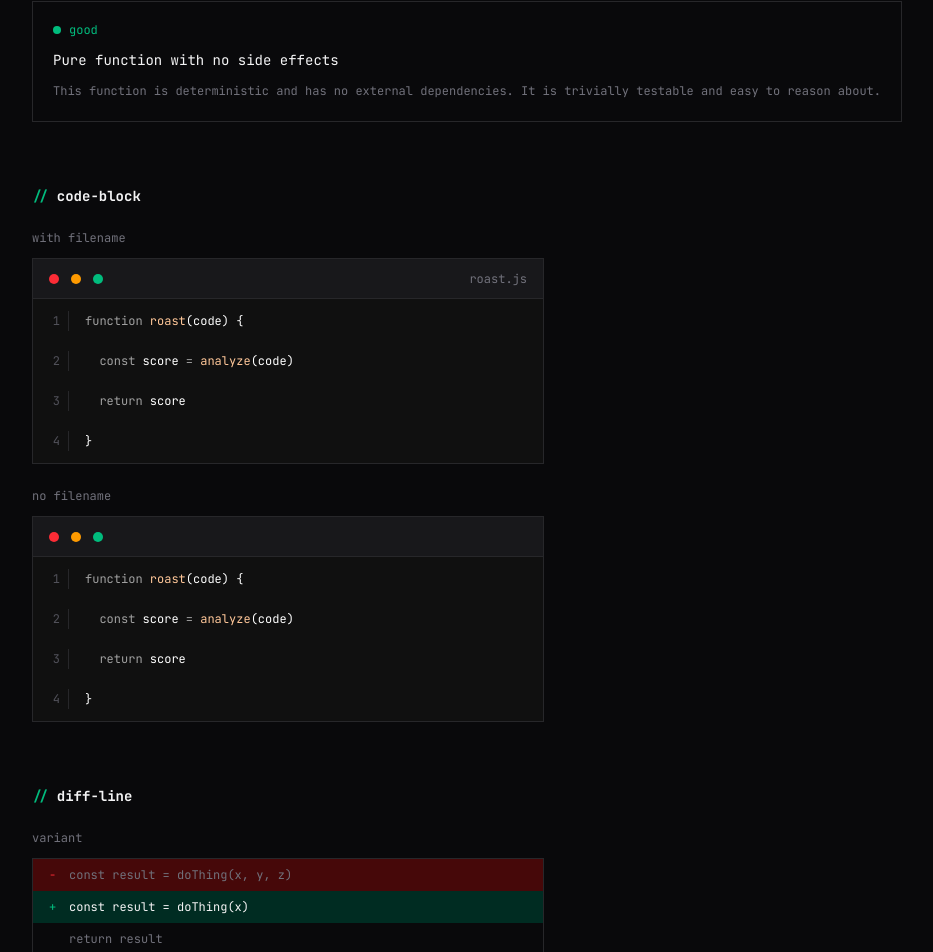
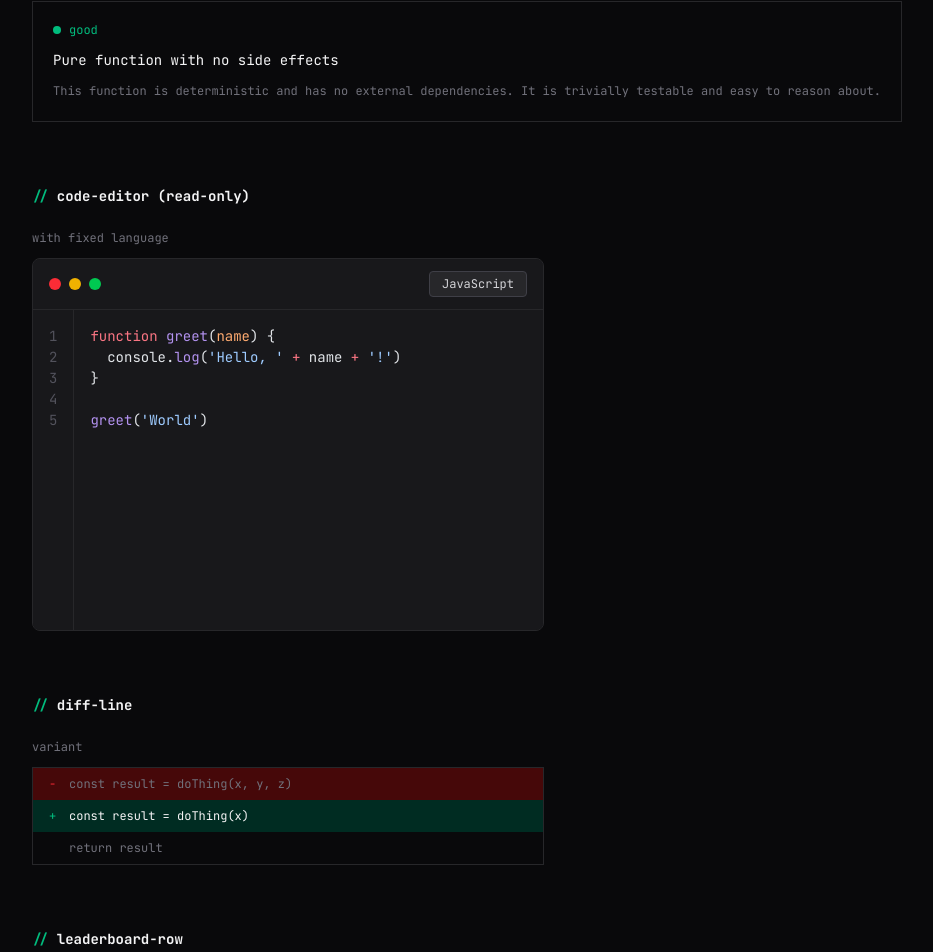
Before and after one commit to guih0113/devroast, a Next.js app: page /components in a window 1280 px wide. Shown: the part 1876-2828 px from the top of the page, without its empty margins (48-981 px from the left). Built offline with nearby package versions, Linux system fonts and the light colour scheme.

Commit message:
feat: add read-only showcase and refactor editor components

```diff
--- a/src/app/components/code-editor-showcase.tsx
+++ b/src/app/components/code-editor-showcase.tsx
@@ -22,3 +22,18 @@ export function CodeEditorShowcase() {
     </CodeEditor.Root>
   )
 }
+
+export function CodeEditorReadOnlyShowcase() {
+  return (
+    <CodeEditor.Root defaultValue={SAMPLE_CODE} language="javascript" readOnly>
+      <CodeEditor.WindowHeader />
+      <CodeEditor.EditorBody>
+        <CodeEditor.LineNumbers />
+        <div className="relative flex-1 overflow-hidden">
+          <CodeEditor.Highlight />
+          <CodeEditor.Textarea />
+        </div>
+      </CodeEditor.EditorBody>
+    </CodeEditor.Root>
+  )
+}
--- a/src/app/components/page.tsx
+++ b/src/app/components/page.tsx
@@ -1,12 +1,11 @@
 import { AnalysisCard } from '@/components/ui/analysis-card'
 import { Badge } from '@/components/ui/badge'
 import { Button } from '@/components/ui/button'
-import { CodeBlock } from '@/components/ui/code-block'
 import { DiffLine } from '@/components/ui/diff-line'
 import { LeaderboardRow } from '@/components/ui/leaderboard-row'
 import { ScoreRing } from '@/components/ui/score-ring'
 import { Toggle } from '@/components/ui/toggle'
-import { CodeEditorShowcase } from './code-editor-showcase'
+import { CodeEditorReadOnlyShowcase, CodeEditorShowcase } from './code-editor-showcase'
 
 function Section({ title, children }: { title: string; children: React.ReactNode }) {
   return (
@@ -129,17 +128,11 @@ export default function ComponentsPage() {
           </Row>
         </Section>
 
-        <Section title="code-block">
-          <Row label="with filename">
-            <CodeBlock
-              code={SAMPLE_CODE}
-              lang="javascript"
-              fileName="roast.js"
-              className="w-full max-w-lg"
-            />
-          </Row>
-          <Row label="no filename">
-            <CodeBlock code={SAMPLE_CODE} lang="javascript" className="w-full max-w-lg" />
+        <Section title="code-editor (read-only)">
+          <Row label="with fixed language">
+            <div className="w-full max-w-lg">
+              <CodeEditorReadOnlyShowcase />
+            </div>
           </Row>
         </Section>
 
--- /dev/null
+++ b/src/app/results/_components/code-viewer.tsx
@@ -0,0 +1,24 @@
+'use client'
+
+import type { BundledLanguage } from 'shiki'
+import { CodeEditor } from '@/components/ui/code-editor'
+
+interface CodeViewerProps {
+  code: string
+  language: BundledLanguage
+}
+
+export function CodeViewer({ code, language }: CodeViewerProps) {
+  return (
+    <CodeEditor.Root defaultValue={code} language={language} readOnly>
+      <CodeEditor.WindowHeader />
+      <CodeEditor.EditorBody>
+        <CodeEditor.LineNumbers />
+        <div className="relative flex-1">
+          <CodeEditor.Highlight />
+          <CodeEditor.Textarea />
+        </div>
+      </CodeEditor.EditorBody>
+    </CodeEditor.Root>
+  )
+}
--- a/src/app/results/page.tsx
+++ b/src/app/results/page.tsx
@@ -4,13 +4,13 @@ import Link from 'next/link'
 import { notFound } from 'next/navigation'
 import type { BundledLanguage } from 'shiki'
 import { AnalysisCard } from '@/components/ui/analysis-card'
-import { CodeBlock } from '@/components/ui/code-block'
 import { DiffLine } from '@/components/ui/diff-line'
 import { ScoreRing } from '@/components/ui/score-ring'
 import { db } from '@/db'
 import { withDatabaseStatus } from '@/db/error-handler'
 import { analysisItems, roasts } from '@/db/schema'
 import { getVerdict } from '@/lib/score'
+import { CodeViewer } from './_components/code-viewer'
 
 type Props = {
   searchParams: Promise<{ id?: string }>
@@ -131,11 +131,7 @@ export default async function ResultsPage({ searchParams }: Props) {
             <span className="font-bold font-mono text-emerald-500 text-sm">{'// '}</span>
             <span className="font-bold font-mono text-sm text-zinc-100">your_submission</span>
           </div>
-          <CodeBlock
-            code={roast.code}
-            lang={roast.lang as BundledLanguage}
-            fileName={roast.fileName ?? undefined}
-          />
+          <CodeViewer code={roast.code} language={roast.lang as BundledLanguage} />
         </div>
 
         <div className="h-px bg-zinc-800" />
--- a/src/components/ui/code-block.tsx
+++ /dev/null
@@ -1,32 +0,0 @@
-import { toJsxRuntime } from 'hast-util-to-jsx-runtime'
-import { Fragment, jsx, jsxs } from 'react/jsx-runtime'
-import type { BundledLanguage } from 'shiki'
-import { codeToHast } from 'shiki'
-import { twMerge } from 'tailwind-merge'
-
-type CodeBlockProps = {
-  code: string
-  lang: BundledLanguage
-  fileName?: string
-  className?: string
-}
-
-export async function CodeBlock({ code, lang, fileName, className }: CodeBlockProps) {
-  const hast = await codeToHast(code, { lang, theme: 'vesper' })
-
-  const rendered = toJsxRuntime(hast, { Fragment, jsx, jsxs })
-
-  return (
-    <div className={twMerge('flex flex-col border border-zinc-800 bg-zinc-900', className)}>
-      <div className="flex h-10 items-center gap-3 border-zinc-800 border-b px-4">
-        <span className="size-2.5 rounded-full bg-red-500" />
-        <span className="size-2.5 rounded-full bg-amber-500" />
-        <span className="size-2.5 rounded-full bg-emerald-500" />
-        <span className="flex-1" />
-        {fileName && <span className="font-mono text-xs text-zinc-500">{fileName}</span>}
-      </div>
-
-      <div className="code-block-body overflow-x-auto">{rendered}</div>
-    </div>
-  )
-}
--- a/src/components/ui/code-editor.tsx
+++ b/src/components/ui/code-editor.tsx
@@ -31,6 +31,7 @@ interface CodeEditorContextValue {
   lineNumbersRef: React.RefObject<HTMLDivElement | null>
   handleScroll: () => void
   handleKeyDown: (e: React.KeyboardEvent<HTMLTextAreaElement>) => void
+  readOnly: boolean
 }
 
 const CodeEditorContext = createContext<CodeEditorContextValue | null>(null)
@@ -41,12 +42,26 @@ function useCodeEditorContext() {
   return ctx
 }
 
-function useCodeEditor(defaultValue: string, onChange?: (code: string) => void) {
+interface UseCodeEditorOptions {
+  defaultValue: string
+  onChange?: (code: string) => void
+  readOnly?: boolean
+  language?: BundledLanguage
+}
+
+function useCodeEditor({
+  defaultValue,
+  onChange,
+  readOnly = false,
+  language: fixedLanguage
+}: UseCodeEditorOptions) {
   const [code, setCodeInternal] = useState(defaultValue)
-  const [language, setLanguageInternal] = useState<BundledLanguage>('javascript')
-  const [languageValue, setLanguageValue] = useState<BundledLanguage | 'auto-detect'>('auto-detect')
+  const [language, setLanguageInternal] = useState<BundledLanguage>(fixedLanguage ?? 'javascript')
+  const [languageValue, setLanguageValue] = useState<BundledLanguage | 'auto-detect'>(
+    fixedLanguage ?? 'auto-detect'
+  )
   const [highlightedHtml, setHighlightedHtml] = useState('')
-  const [manualLanguage, setManualLanguage] = useState(false)
+  const [manualLanguage, setManualLanguage] = useState(!!fixedLanguage)
   const [isHighlighting, setIsHighlighting] = useState(false)
   const lastInputRef = useRef<'typing' | 'paste' | null>(null)
   const highlightTimerRef = useRef<ReturnType<typeof setTimeout> | null>(null)
@@ -228,7 +243,8 @@ function useCodeEditor(defaultValue: string, onChange?: (code: string) => void)
     highlightRef,
     lineNumbersRef,
     handleScroll,
-    handleKeyDown
+    handleKeyDown,
+    readOnly
   }
 }
 
@@ -243,10 +259,20 @@ interface RootProps
     VariantProps<typeof rootVariants> {
   defaultValue?: string
   onChange?: (code: string) => void
+  readOnly?: boolean
+  language?: BundledLanguage
 }
 
-function Root({ className, defaultValue = '', onChange, children, ...props }: RootProps) {
-  const editor = useCodeEditor(defaultValue, onChange)
+function Root({
+  className,
+  defaultValue = '',
+  onChange,
+  readOnly = false,
+  language,
+  children,
+  ...props
+}: RootProps) {
+  const editor = useCodeEditor({ defaultValue, onChange, readOnly, language })
 
   return (
     <CodeEditorContext.Provider
@@ -264,7 +290,8 @@ function Root({ className, defaultValue = '', onChange, children, ...props }: Ro
         highlightRef: editor.highlightRef,
         lineNumbersRef: editor.lineNumbersRef,
         handleScroll: editor.handleScroll,
-        handleKeyDown: editor.handleKeyDown
+        handleKeyDown: editor.handleKeyDown,
+        readOnly: editor.readOnly
       }}
     >
       <div className={rootVariants({ className })} {...props}>
@@ -285,7 +312,7 @@ interface WindowHeaderProps
     VariantProps<typeof windowHeaderVariants> {}
 
 function WindowHeader({ className, ...props }: WindowHeaderProps) {
-  const { languageValue, setLanguage, setAutoDetect } = useCodeEditorContext()
+  const { languageValue, language, setLanguage, setAutoDetect, readOnly } = useCodeEditorContext()
 
   return (
     <div className={windowHeaderVariants({ className })} {...props}>
@@ -294,6 +321,9 @@ function WindowHeader({ className, ...props }: WindowHeaderProps) {
         <div className="h-3 w-3 rounded-full bg-yellow-500" />
         <div className="h-3 w-3 rounded-full bg-green-500" />
       </div>
+      {readOnly ? (
+        <LanguageLabel language={language} />
+      ) : (
         <LanguageSelect
           value={languageValue}
           onChange={(lang) => {
@@ -304,6 +334,7 @@ function WindowHeader({ className, ...props }: WindowHeaderProps) {
             setLanguage(lang)
           }}
         />
+      )}
     </div>
   )
 }
@@ -350,20 +381,27 @@ function LineNumbers({ className, ...props }: LineNumbersProps) {
 }
 
 const highlightVariants = tv({
-  base: 'code-editor-highlight pointer-events-none absolute inset-0 overflow-auto whitespace-pre-wrap break-words px-4 py-4 font-mono text-sm leading-[1.5]',
-  variants: {},
-  defaultVariants: {}
+  base: 'code-editor-highlight absolute inset-0 overflow-auto whitespace-pre-wrap break-words px-4 py-4 font-mono text-sm leading-[1.5]',
+  variants: {
+    readOnly: {
+      true: 'pointer-events-auto',
+      false: 'pointer-events-none'
+    }
+  },
+  defaultVariants: {
+    readOnly: false
+  }
 })
 
 interface HighlightProps extends ComponentProps<'div'>, VariantProps<typeof highlightVariants> {}
 
 function Highlight({ className, ...props }: HighlightProps) {
-  const { highlightedHtml, highlightRef } = useCodeEditorContext()
+  const { highlightedHtml, highlightRef, readOnly } = useCodeEditorContext()
 
   return (
     <div
       ref={highlightRef}
-      className={highlightVariants({ className })}
+      className={highlightVariants({ readOnly, className })}
       // biome-ignore lint/security/noDangerouslySetInnerHtml: exception
       dangerouslySetInnerHTML={{ __html: highlightedHtml }}
       {...props}
@@ -380,7 +418,10 @@ const textareaVariants = tv({
 interface TextareaProps extends ComponentProps<'textarea'>, VariantProps<typeof textareaVariants> {}
 
 function Textarea({ className, ...props }: TextareaProps) {
-  const { code, setCode, textareaRef, handleScroll, handleKeyDown } = useCodeEditorContext()
+  const { code, setCode, textareaRef, handleScroll, handleKeyDown, readOnly } =
+    useCodeEditorContext()
+
+  if (readOnly) return null
 
   return (
     <textarea
@@ -439,6 +480,28 @@ function LanguageSelect({ className, value, onChange, ...props }: LanguageSelect
   )
 }
 
+const languageLabelVariants = tv({
+  base: 'rounded border border-zinc-700 bg-zinc-800 px-3 py-1 font-mono text-xs text-zinc-300',
+  variants: {},
+  defaultVariants: {}
+})
+
+interface LanguageLabelProps
+  extends ComponentProps<'span'>,
+    VariantProps<typeof languageLabelVariants> {
+  language: BundledLanguage
+}
+
+function LanguageLabel({ className, language, ...props }: LanguageLabelProps) {
+  const label = (LANGUAGE_LABELS as Record<string, string>)[language] ?? language
+
+  return (
+    <span className={languageLabelVariants({ className })} {...props}>
+      {label}
+    </span>
+  )
+}
+
 export const CodeEditor = {
   Root,
   WindowHeader,
@@ -446,5 +509,6 @@ export const CodeEditor = {
   LineNumbers,
   Highlight,
   Textarea,
-  LanguageSelect
+  LanguageSelect,
+  LanguageLabel
 }
```
Lines whose indentation alone changed are shown as unchanged.
